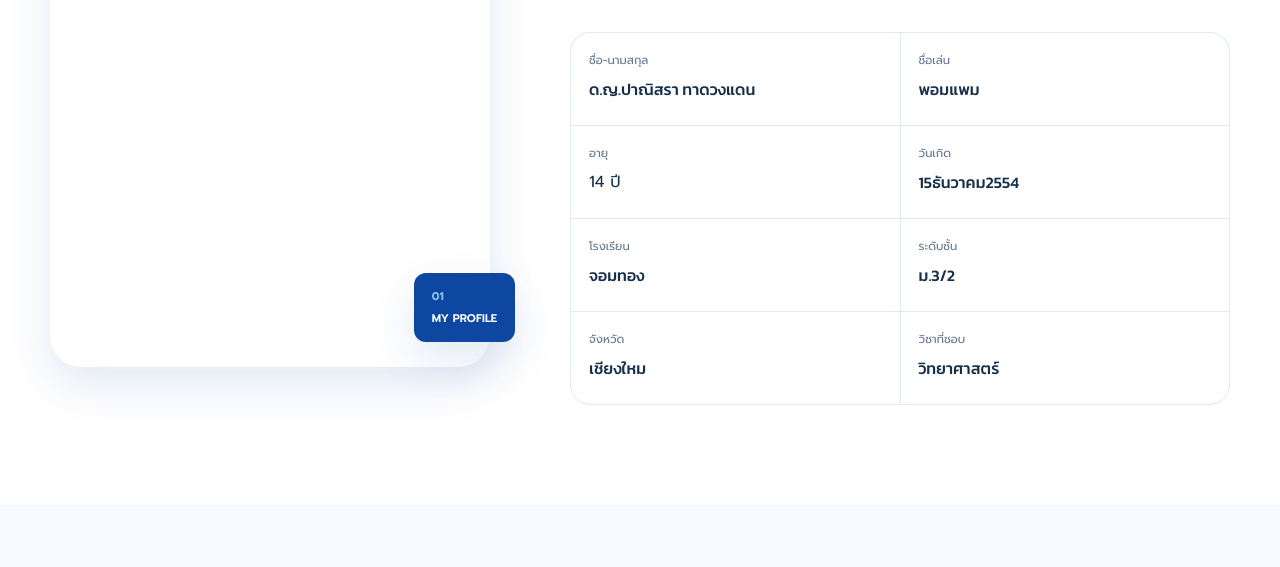
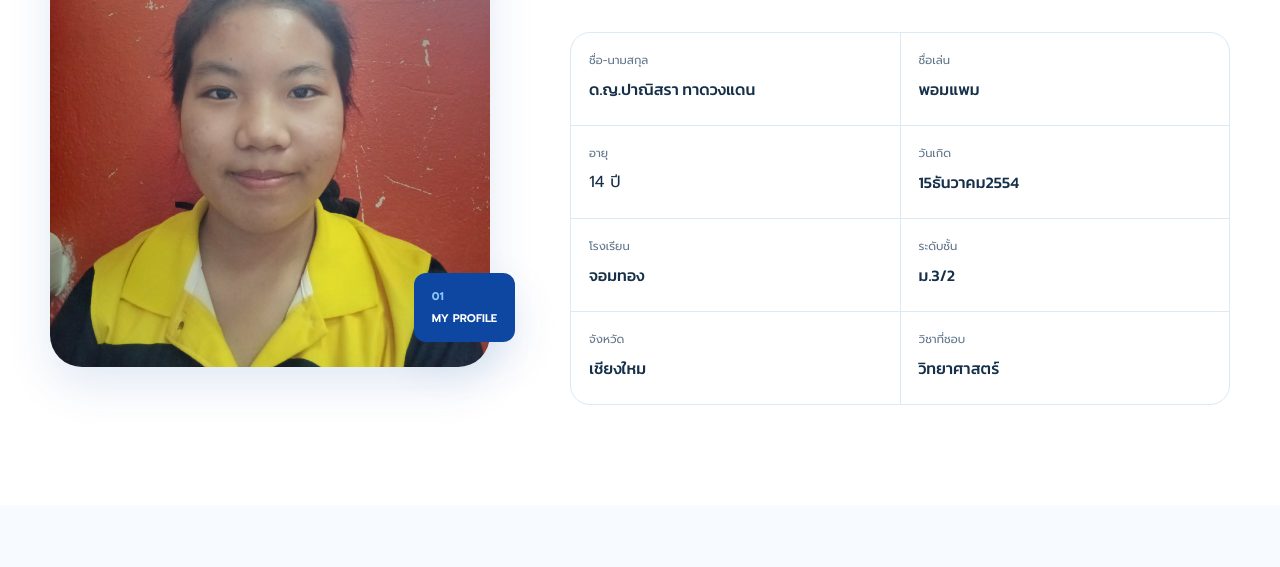
Before and after one commit to 22851-panisara/webpage, a plain HTML site: page profile.html in a window 1280 px wide. Shown: the part 754-1321 px from the top of the page. Drawn offline with Linux system fonts and the light colour scheme.

Commit message:
Update profile.html

```diff
--- a/profile.html
+++ b/profile.html
@@ -47,7 +47,7 @@
 
                 <div class="large-profile-image">
                     <img
-                        src="imageห/PAM2.jpg"
+                        src="images/image4.jpg"
                         alt="รูปหนึ่ง"
                     >
                     <div class="image-caption">
```
